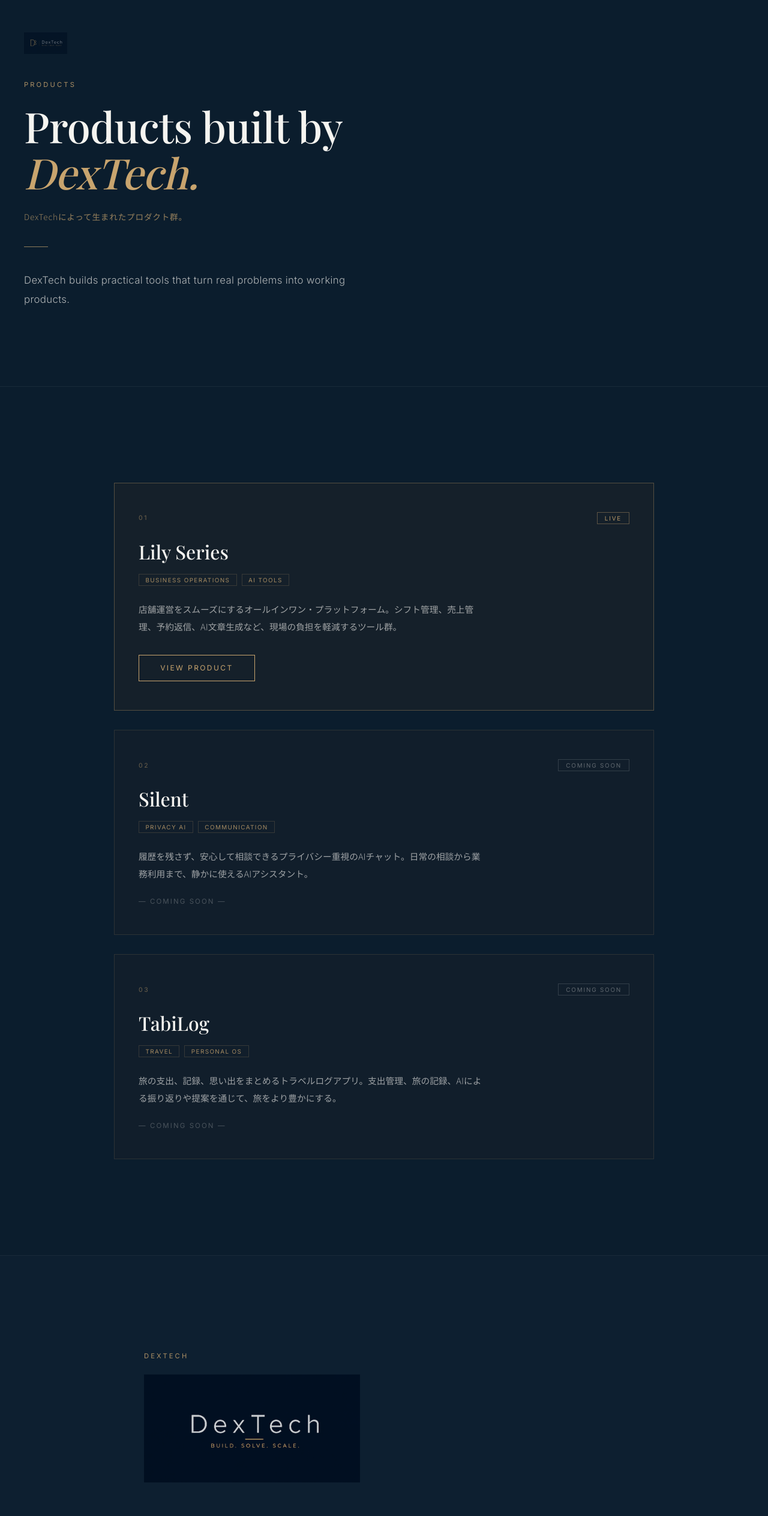
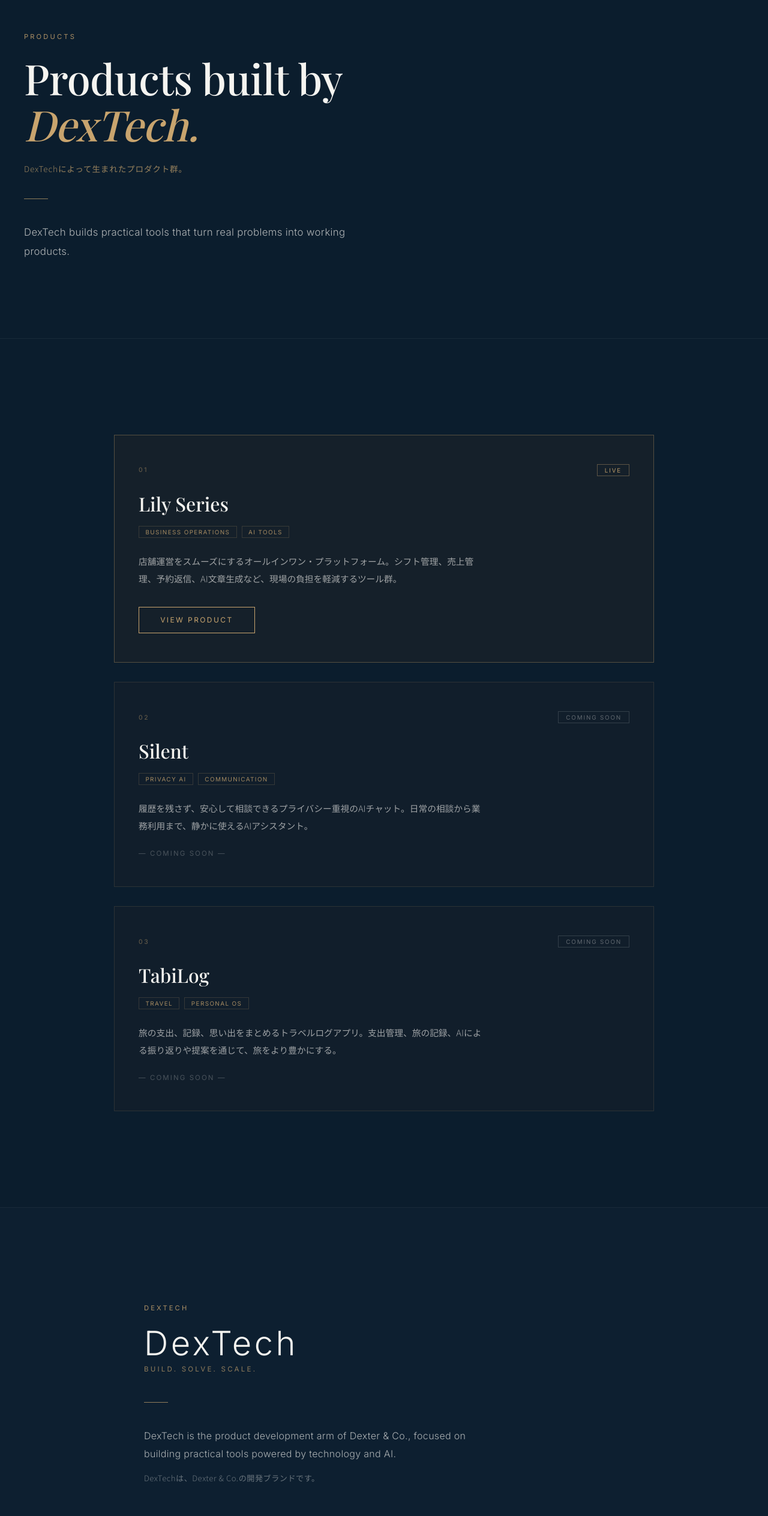
Before and after one commit to phanthyuu-hue/dexter-co-site, a Next.js app: page /products in a window 1280 px wide. Shown: the part 234-2762 px from the top of the page at 60% size. Built offline with nearby package versions, Linux system fonts and the light colour scheme; a web font is replaced by a local one.

Commit message:
fix: ProductsページのDexTechロゴ画像を削除・テキスト化

```diff
--- a/app/products/page.tsx
+++ b/app/products/page.tsx
@@ -117,16 +117,6 @@
       borderBottom: "1px solid rgba(245,244,240,0.06)",
     }}>
       <div style={{ maxWidth: "800px" }}>
-        {/* DexTech ロゴ — 控えめに上部配置 */}
-        <div style={{ marginBottom: "2.5rem" }}>
-          <Image
-            src="/dextech-logo.png"
-            alt="DexTech"
-            width={180}
-            height={40}
-            style={{ height: "36px", width: "auto", objectFit: "contain", opacity: 0.6 }}
-          />
-        </div>
         <SectionLabel>Products</SectionLabel>
         <h1 style={{
           fontFamily: "var(--font-playfair)",
@@ -333,26 +323,29 @@
     }}>
       <div style={{ maxWidth: "800px", margin: "0 auto" }}>
         <SectionLabel>DexTech</SectionLabel>
-        {/* DexTech Wordmark */}
-        <div style={{ marginBottom: "2.5rem" }}>
-          <Image
-            src="/dextech-wordmark.png"
-            alt="DexTech — Build. Solve. Scale."
-            width={360}
-            height={80}
-            style={{ width: "clamp(200px, 35vw, 360px)", height: "auto", objectFit: "contain", opacity: 0.85 }}
-          />
-        </div>
-        <h2 style={{
-          fontFamily: "var(--font-playfair)",
-          fontSize: "clamp(1.8rem, 4vw, 3rem)",
-          fontWeight: 500,
+        {/* DexTech テキストロゴ */}
+        <p style={{
+          fontFamily: "var(--font-inter)",
+          fontSize: "clamp(2rem, 5vw, 3.5rem)",
+          fontWeight: 300,
           color: "var(--offwhite)",
-          marginBottom: "2rem",
-          letterSpacing: "0.02em",
+          letterSpacing: "0.08em",
+          marginBottom: "0.5rem",
+          lineHeight: 1,
+        }}>
+          DexTech
+        </p>
+        <p style={{
+          fontFamily: "var(--font-inter)",
+          fontSize: "0.72rem",
+          letterSpacing: "0.28em",
+          textTransform: "uppercase",
+          color: "var(--gold)",
+          opacity: 0.7,
+          marginBottom: "3rem",
         }}>
           Build. Solve. Scale.
-        </h2>
+        </p>
         <span style={{ display: "block", width: "40px", height: "1px", backgroundColor: "var(--gold)", opacity: 0.7, marginBottom: "2.5rem" }} />
         <p style={{
           fontFamily: "var(--font-inter)",
```
